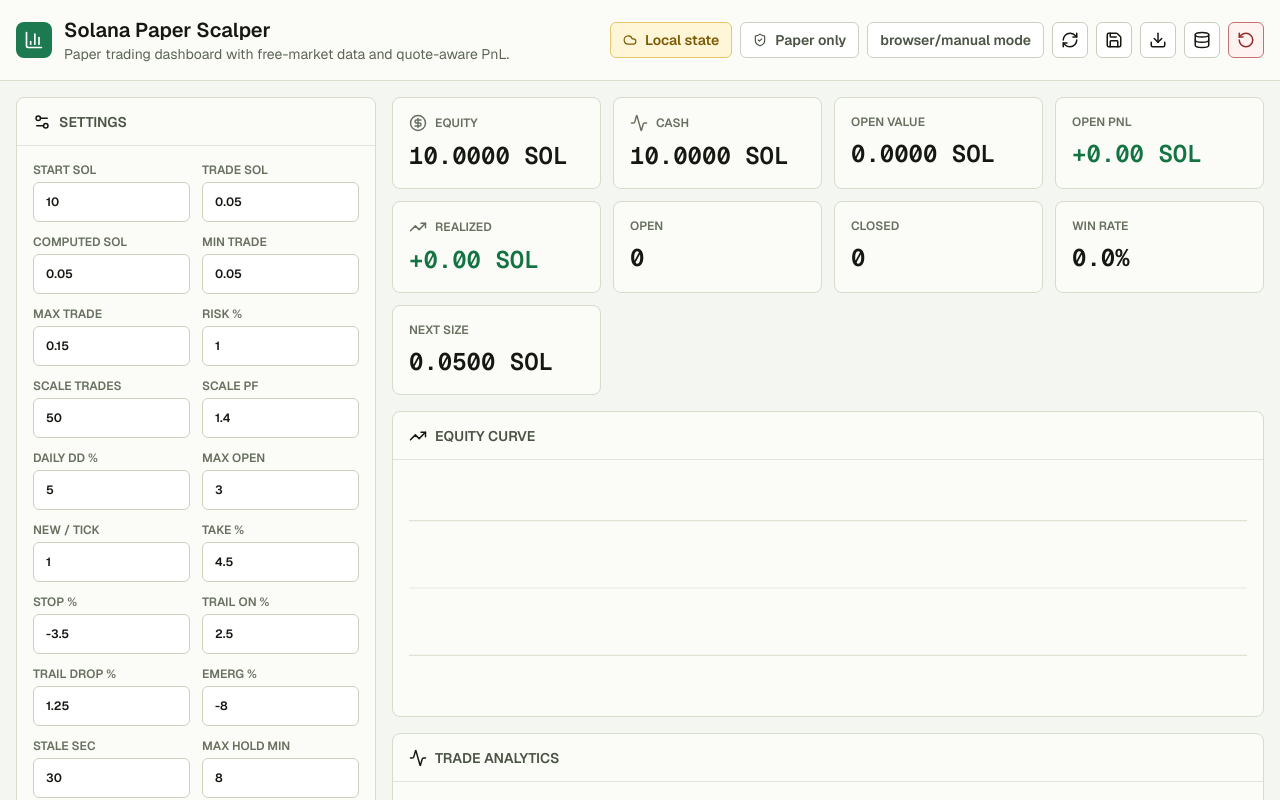
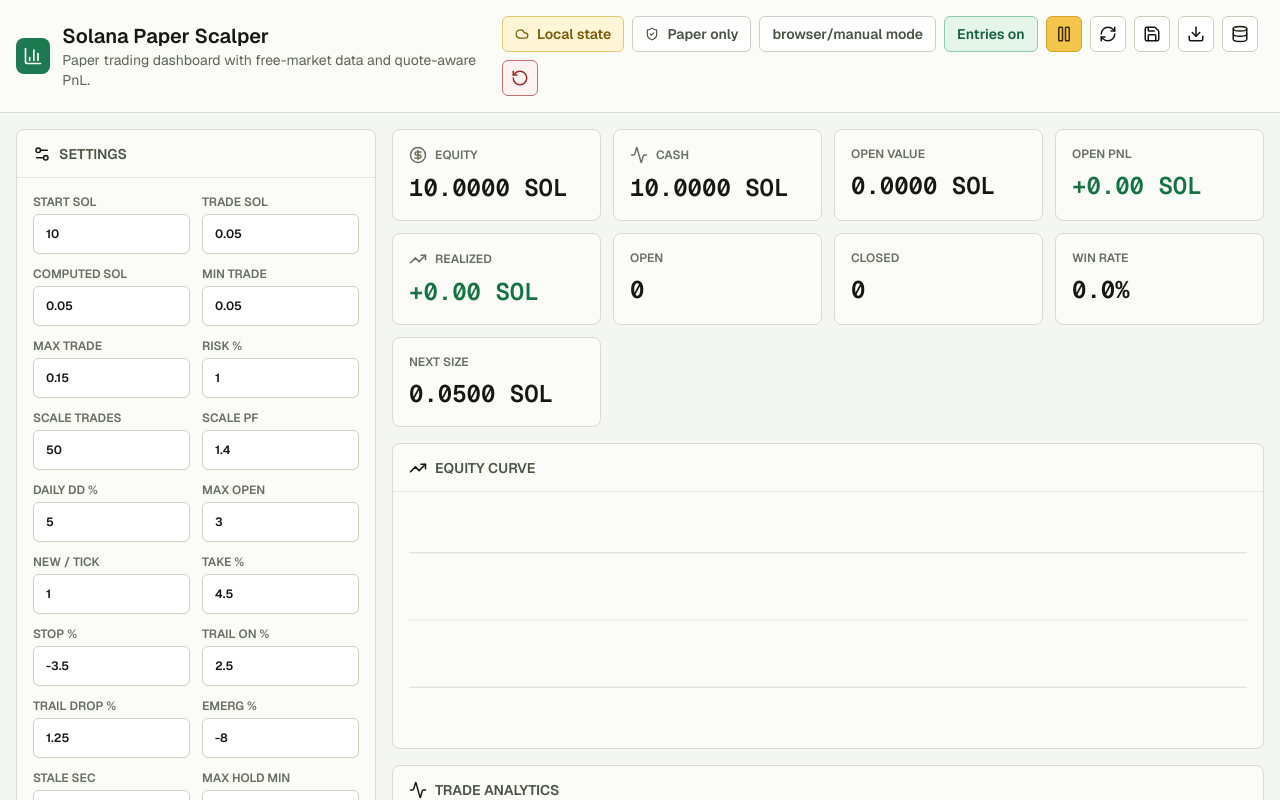
Before and after one commit to simplykimmmm/solana-scalper-paper, a Next.js app: page / in a window 1280 px wide. Shown: the top 800 px of the page. Built offline with nearby package versions, Linux system fonts and the light colour scheme.

Commit message:
Make play button control cloud entries

```diff
--- a/src/app/api/state/route.ts
+++ b/src/app/api/state/route.ts
@@ -15,10 +15,15 @@
   const payload = await readCloudPayload();
 
   if (payload) {
+    const config = normalizeConfig(payload.config);
+
     return Response.json({
       ok: true,
       storageConfigured,
-      payload,
+      payload: {
+        config,
+        state: payload.state,
+      } satisfies StoredPayload,
     });
   }
 
--- a/src/components/dashboard.tsx
+++ b/src/components/dashboard.tsx
@@ -7,6 +7,8 @@
   Cloud,
   Database,
   Download,
+  Pause,
+  Play,
   RefreshCw,
   RotateCcw,
   Save,
@@ -17,7 +19,7 @@
 } from "lucide-react";
 import { useCallback, useEffect, useMemo, useRef, useState } from "react";
 import { computeTradeStats } from "@/lib/analytics";
-import { DEFAULT_CONFIG, createInitialState } from "@/lib/defaults";
+import { DEFAULT_CONFIG, createInitialState, normalizeConfig } from "@/lib/defaults";
 import { computeTradeSizeSol } from "@/lib/risk";
 import type {
   ActivityEvent,
@@ -30,13 +32,20 @@
   TickResult,
 } from "@/lib/types";
 
+type ApiStatePayload = {
+  config: BotConfig;
+  state: BotState;
+};
+
 type ApiStateResponse = {
   ok: boolean;
   storageConfigured: boolean;
-  payload: {
-    config: BotConfig;
-    state: BotState;
-  };
+  payload?: ApiStatePayload;
+};
+
+type ApiStateSaveResponse = ApiStateResponse & {
+  saved?: boolean;
+  error?: string;
 };
 
 const LOCAL_KEY = "solana-scalper-paper:v1";
@@ -53,6 +62,7 @@
   const [hasLoadedPreferences, setHasLoadedPreferences] = useState(false);
   const [storageConfigured, setStorageConfigured] = useState(false);
   const [saveCloudState, setSaveCloudState] = useState(false);
+  const [isSavingControl, setIsSavingControl] = useState(false);
   const [error, setError] = useState<string | null>(null);
   const refreshRef = useRef<ReturnType<typeof setInterval> | null>(null);
   const isTickingRef = useRef(isTicking);
@@ -130,6 +140,7 @@
   }, [config, state, summary]);
 
   const tickHealth = useMemo(() => getTickHealth(state, config), [state, config]);
+  const tradingEnabled = config.tradingEnabled !== false;
 
   const runTick = useCallback(async () => {
     if (isTicking) {
@@ -197,25 +208,53 @@
   async function saveState() {
     setError(null);
 
-    const response = await fetch("/api/state", {
-      method: "POST",
-      headers: {
-        "content-type": "application/json",
-      },
-      body: JSON.stringify({ config, state }),
-    });
-    const data = (await response.json()) as {
-      storageConfigured: boolean;
-      error?: string;
-    };
+    try {
+      const data = await saveCloudPayload(config, state);
+      setStorageConfigured(data.storageConfigured);
+      setSaveCloudState(data.storageConfigured);
 
-    if (!response.ok) {
-      setError(data.error || "Save failed.");
+      if (data.payload) {
+        setConfig(data.payload.config);
+        setState(data.payload.state);
+      }
+    } catch (saveError) {
+      setError(saveError instanceof Error ? saveError.message : "Save failed.");
+    }
+  }
+
+  async function toggleCloudTrading() {
+    if (isSavingControl) {
       return;
     }
 
-    setStorageConfigured(data.storageConfigured);
-    setSaveCloudState(data.storageConfigured);
+    setIsSavingControl(true);
+    setError(null);
+
+    const nextConfig = {
+      ...config,
+      tradingEnabled: !tradingEnabled,
+    };
+    setConfig(nextConfig);
+
+    try {
+      const data = await saveCloudPayload(nextConfig, state);
+      setStorageConfigured(data.storageConfigured);
+      setSaveCloudState(data.storageConfigured);
+
+      if (data.payload) {
+        setConfig(data.payload.config);
+        setState(data.payload.state);
+      }
+    } catch (controlError) {
+      setConfig(config);
+      setError(
+        controlError instanceof Error
+          ? controlError.message
+          : "Cloud control failed.",
+      );
+    } finally {
+      setIsSavingControl(false);
+    }
   }
 
   function resetState() {
@@ -296,6 +335,17 @@
               Paper only
             </Badge>
             <Badge tone={tickHealth.tone}>{tickHealth.label}</Badge>
+            <Badge tone={tradingEnabled ? "green" : "amber"}>
+              {tradingEnabled ? "Entries on" : "Entries paused"}
+            </Badge>
+            <IconButton
+              disabled={isSavingControl}
+              label={tradingEnabled ? "Pause cloud entries" : "Start cloud entries"}
+              onClick={() => void toggleCloudTrading()}
+              tone={tradingEnabled ? "amber" : "green"}
+            >
+              {tradingEnabled ? <Pause size={18} /> : <Play size={18} />}
+            </IconButton>
             <IconButton label="Run one tick" onClick={() => void runTick()}>
               <RefreshCw className={isTicking ? "animate-spin" : ""} size={18} />
             </IconButton>
@@ -652,8 +702,14 @@
             </p>
             <p className="mt-2 text-sm leading-6 text-[#5d6554]">
               Cloudflare runs the paper ticker from the cloud. This dashboard is
-              for monitoring, settings, exports, and one-off manual ticks.
+              for monitoring, settings, exports, and one-off manual ticks. The
+              Play/Pause control only allows or blocks new entries; exits still run.
             </p>
+            {!tradingEnabled ? (
+              <div className="mt-3 rounded-[6px] border border-[#e6c76f] bg-[#fff6d8] px-3 py-2 text-sm text-[#7c5a05]">
+                Entries are paused. Cloud ticks can still close open positions.
+              </div>
+            ) : null}
             {tickHealth.isStale ? (
               <div className="mt-3 rounded-[6px] border border-[#e4a5a5] bg-[#fff4f1] px-3 py-2 text-sm text-[#8d2525]">
                 Last tick is stale. Exits are not protected until Cloudflare or a
@@ -740,7 +796,7 @@
   );
 }
 
-function readLocalPayload(): ApiStateResponse["payload"] {
+function readLocalPayload(): ApiStatePayload {
   const fallback = {
     config: DEFAULT_CONFIG,
     state: createInitialState(DEFAULT_CONFIG),
@@ -757,11 +813,37 @@
   }
 
   try {
-    return JSON.parse(local) as ApiStateResponse["payload"];
+    const parsed = JSON.parse(local) as Partial<ApiStatePayload>;
+    const config = normalizeConfig(parsed.config);
+
+    return {
+      config,
+      state: parsed.state || createInitialState(config),
+    };
   } catch {
     window.localStorage.removeItem(LOCAL_KEY);
     return fallback;
   }
+}
+
+async function saveCloudPayload(
+  config: BotConfig,
+  state: BotState,
+): Promise<ApiStateSaveResponse> {
+  const response = await fetch("/api/state", {
+    method: "POST",
+    headers: {
+      "content-type": "application/json",
+    },
+    body: JSON.stringify({ config, state }),
+  });
+  const data = (await response.json()) as ApiStateSaveResponse;
+
+  if (!response.ok || !data.ok) {
+    throw new Error(data.error || "Save failed.");
+  }
+
+  return data;
 }
 
 function appendLocalTrainingRows(rows: TrainingLogRow[]) {
@@ -909,11 +991,13 @@
 function IconButton({
   label,
   tone = "neutral",
+  disabled = false,
   onClick,
   children,
 }: {
   label: string;
   tone?: "neutral" | "green" | "amber" | "red";
+  disabled?: boolean;
   onClick: () => void;
   children: React.ReactNode;
 }) {
@@ -928,7 +1012,8 @@
     <button
       aria-label={label}
       title={label}
-      className={`grid size-9 place-items-center rounded-[6px] border transition ${classes[tone]}`}
+      className={`grid size-9 place-items-center rounded-[6px] border transition disabled:cursor-not-allowed disabled:opacity-60 ${classes[tone]}`}
+      disabled={disabled}
       onClick={onClick}
       type="button"
     >
--- a/src/lib/defaults.ts
+++ b/src/lib/defaults.ts
@@ -4,6 +4,7 @@
 export const LAMPORTS_PER_SOL = 1_000_000_000;
 
 export const DEFAULT_CONFIG: BotConfig = {
+  tradingEnabled: true,
   startingCashSol: 10,
   tradeSizeSol: 0.05,
   riskMode: "adaptive",
@@ -132,6 +133,7 @@
 
   return {
     ...config,
+    tradingEnabled: config.tradingEnabled !== false,
     startingCashSol: clampNumber(config.startingCashSol, 0.01, 1_000_000),
     tradeSizeSol: clampNumber(config.tradeSizeSol, minTradeSizeSol, maxTradeSizeSol),
     riskMode: config.riskMode === "fixed" ? "fixed" : "adaptive",
--- a/src/lib/engine.ts
+++ b/src/lib/engine.ts
@@ -195,6 +195,18 @@
         config,
         state,
         message: "Daily drawdown lock active.",
+      }),
+    );
+  } else if (!config.tradingEnabled) {
+    activity.unshift(
+      createActivity("skip", "Cloud trading is paused. Exits still run."),
+    );
+    trainingRows.push(
+      createSkipTrainingRow({
+        tick: state.tickCount,
+        config,
+        state,
+        message: "Cloud trading is paused. Exits still run.",
       }),
     );
   } else if (
--- a/src/lib/types.ts
+++ b/src/lib/types.ts
@@ -27,6 +27,7 @@
   | "state";
 
 export interface BotConfig {
+  tradingEnabled: boolean;
   startingCashSol: number;
   tradeSizeSol: number;
   riskMode: RiskMode;
```
Also changed, not shown: 2 other files (tests, documents, lock files or other folders).
